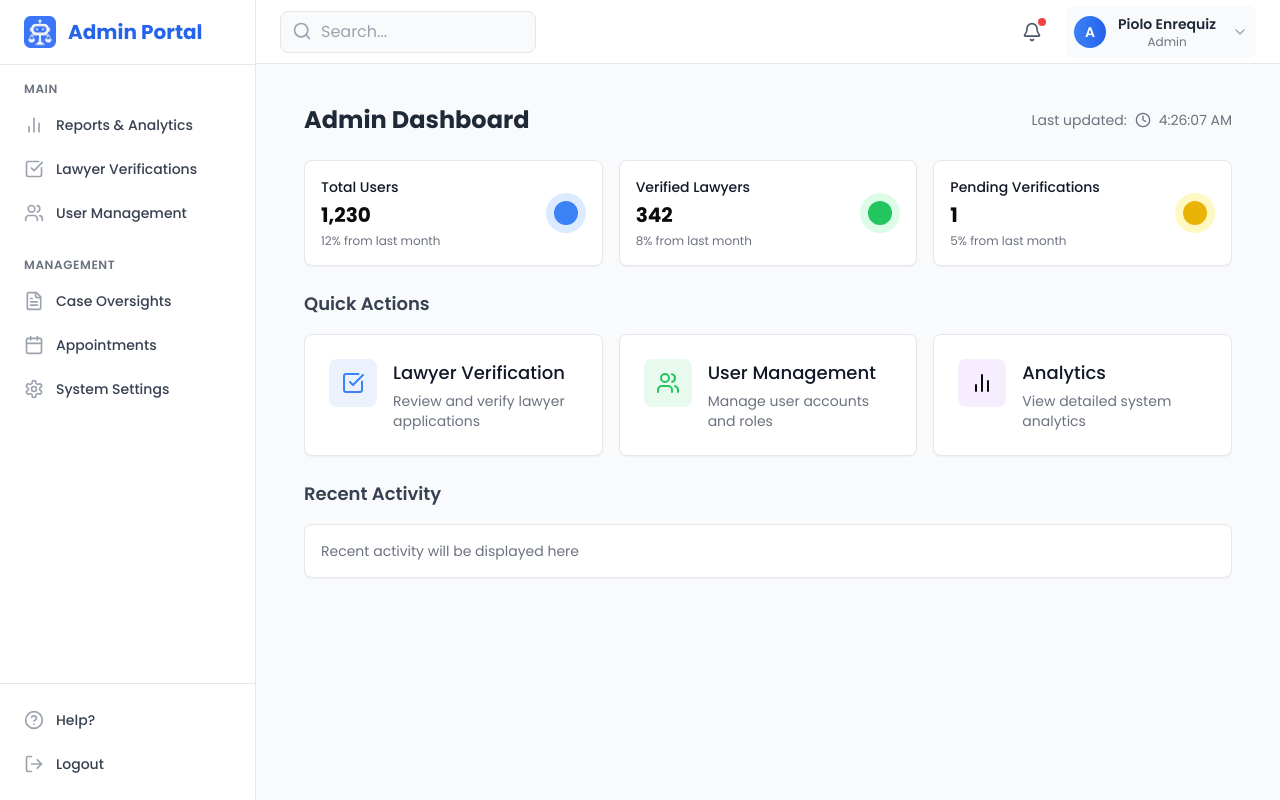
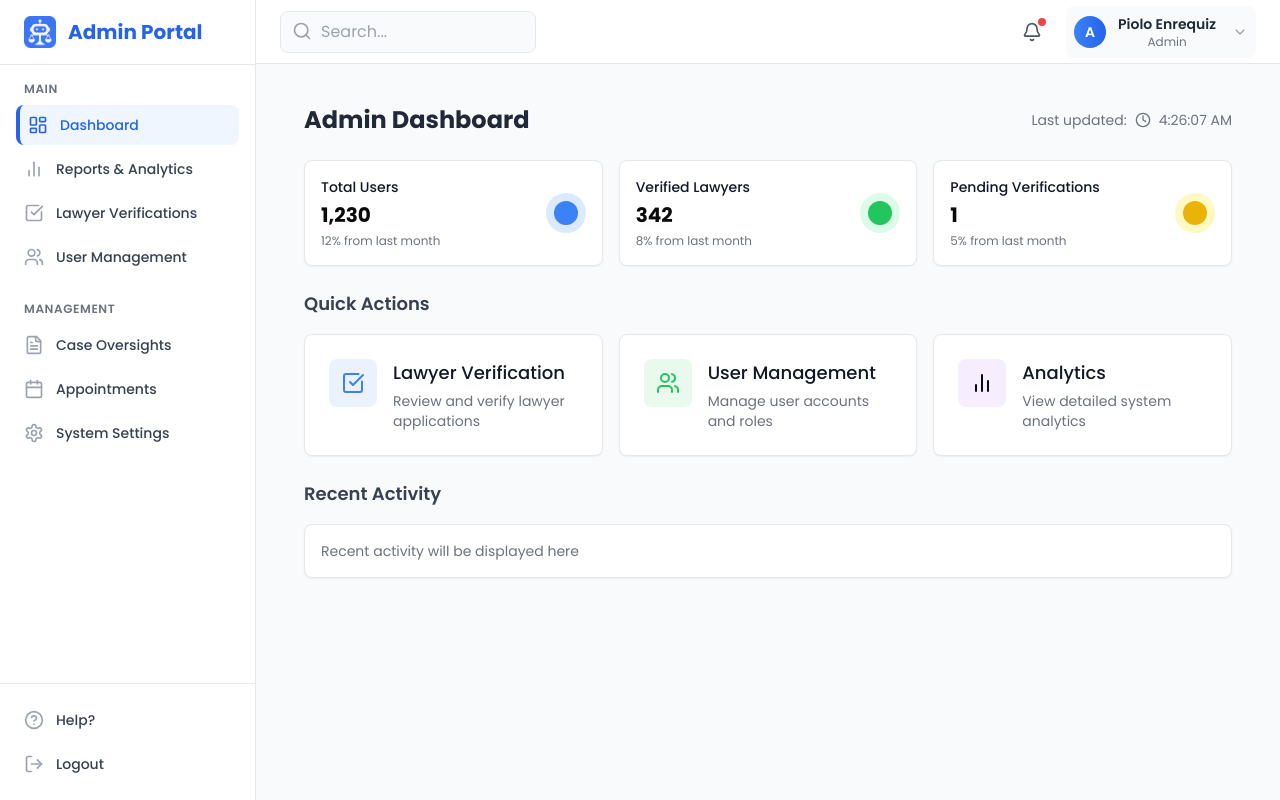
Before and after one commit to piolonrqz/Capstone-ALLY, a React (Vite) app in the folder ally-frontend/: page /admin in a window 1280 px wide. Built offline with nearby package versions, Linux system fonts and the light colour scheme.

Commit message:
admin dashboard

```diff
--- a/ally-frontend/src/components/Sidebar.jsx
+++ b/ally-frontend/src/components/Sidebar.jsx
@@ -20,6 +20,12 @@ const Sidebar = ({ onCloseMobile }) => {
     {
       group: 'Main',
       items: [
+        {
+          label: 'Dashboard',
+          icon: LayoutDashboard,
+          path: '/admin',
+          active: path === '/admin' || path === '/admin/'
+        },
         {
           label: 'Reports & Analytics',
           icon: BarChart2,
```
Also changed, not shown: 2 other files (tests, documents, lock files or other folders).
